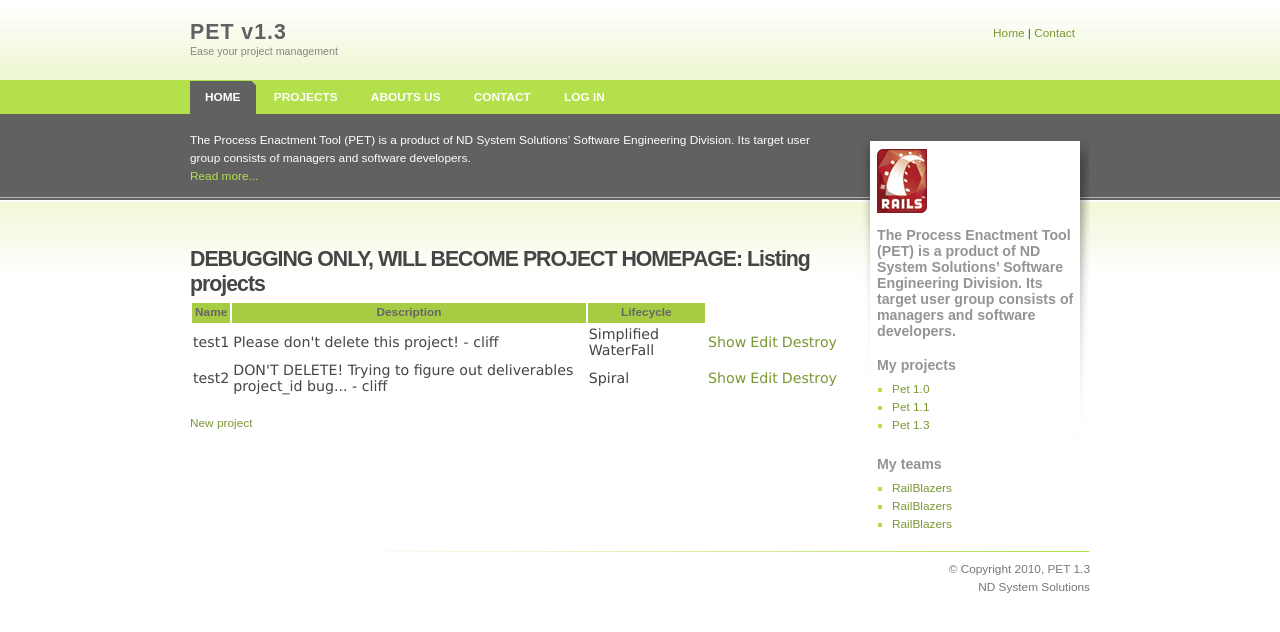
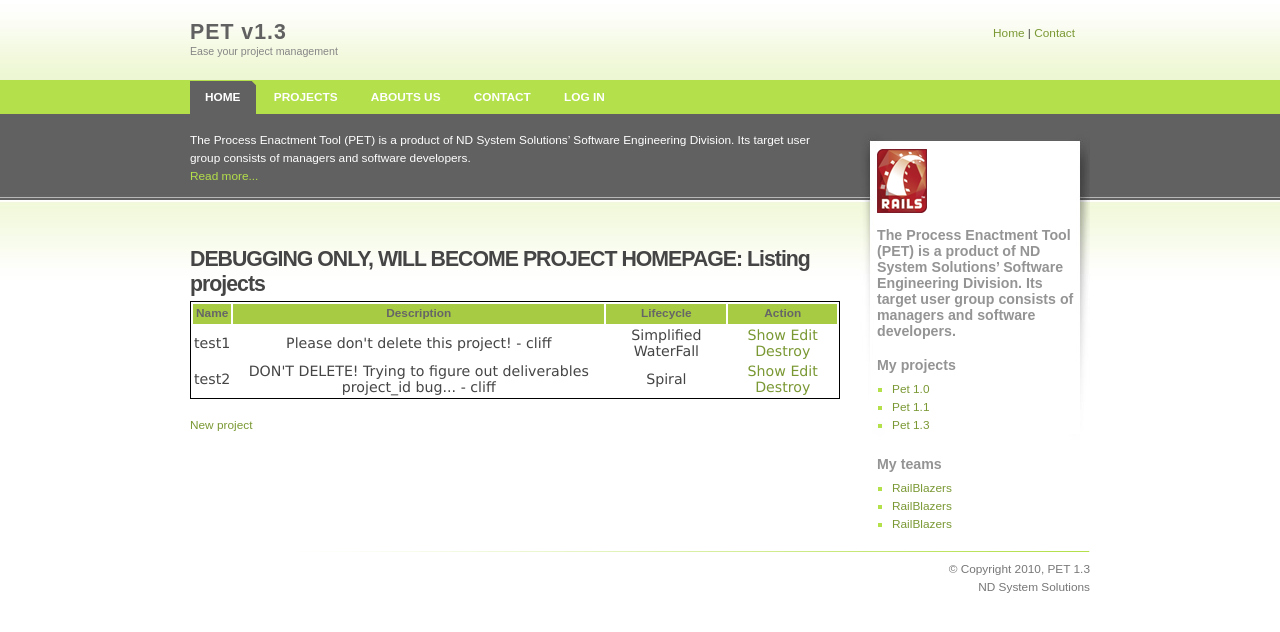
Before and after one commit to kurifu/CMUSV-PET, a Rails app: template app/views/projects/index.html.erb in a window 1280 px wide. Shown: the top 632 px of the page. Run offline with Rails 7, Linux system fonts and the light colour scheme; the template is opened without the code that fills it, so the values that code supplies are empty; data comes from the database, SQL or seed files in the repository; both versions use the stored data as it was after the commit; parts of the project's set-up code (start-up, migrations or seed data) failed here and were passed over.

```diff
--- a/app/controllers/deliverables_controller.rb
+++ b/app/controllers/deliverables_controller.rb
@@ -12,6 +12,7 @@ class DeliverablesController < ApplicationController
   end
 
   def update_deliverable_partial
+    puts "CHECK:  #{params[:phase]}"
     @deliverables_of_phase = Project.find(session[:project_id]).deliverables.find_all_by_phase(params[:phase])
 
     if params[:phase].blank?
--- a/app/views/projects/index.html.erb
+++ b/app/views/projects/index.html.erb
@@ -1,10 +1,11 @@
 <h1>DEBUGGING ONLY, WILL BECOME PROJECT HOMEPAGE: Listing projects</h1>
 
-<table>
+<table id="content_table">
   <tr>
     <th>Name</th>
     <th>Description</th>
     <th>Lifecycle</th>
+    <th>Action</th>
   </tr>
 
 <% @projects.each do |project| %>
@@ -12,9 +13,9 @@
     <td><%=h project.name %></td>
     <td><%=h project.description %></td>
     <td><%=h project.lifecycle %></td>
-    <td><%= link_to 'Show', project %></td>
-    <td><%= link_to 'Edit', edit_project_path(project) %></td>
-    <td><%= link_to 'Destroy', project, :confirm => 'Are you sure?', :method => :delete %></td>
+    <td><%= link_to 'Show', project %>
+        <%= link_to 'Edit', edit_project_path(project) %>
+        <%= link_to 'Destroy', project, :confirm => 'Are you sure?', :method => :delete %></td>
   </tr>
 <% end %>
 </table>
--- a/public/stylesheets/stylenew.css
+++ b/public/stylesheets/stylenew.css
@@ -297,10 +297,16 @@ background : #fff;
 /* END SCAFFOLD ERROR STYLES */
 
 /* custom styles */
+/* Project Homepage */
+table#content_table {
+    border: 1px solid black;
+    text-align: center;
+}
+
 /* Create Project page */
 div.content {
     width: 400px;
-    border: 1px solid black;
+
     overflow: auto;
     padding: 5px 10px 10px 10px;
 }
@@ -333,9 +339,8 @@ input#project_submit, input#process_calc_inputs {
 }
 
 /* Phase Page */
-div.content_phase {
+div.content_phase, table#content_table {
     width: 650px;
-
 }
 
 table#phase_partial {
```
Also changed, not shown: spec/controllers/deliverables_controller_spec.rb (+55 -6 lines), spec/factories.rb (+8 -1 lines), db/development.sqlite3.
